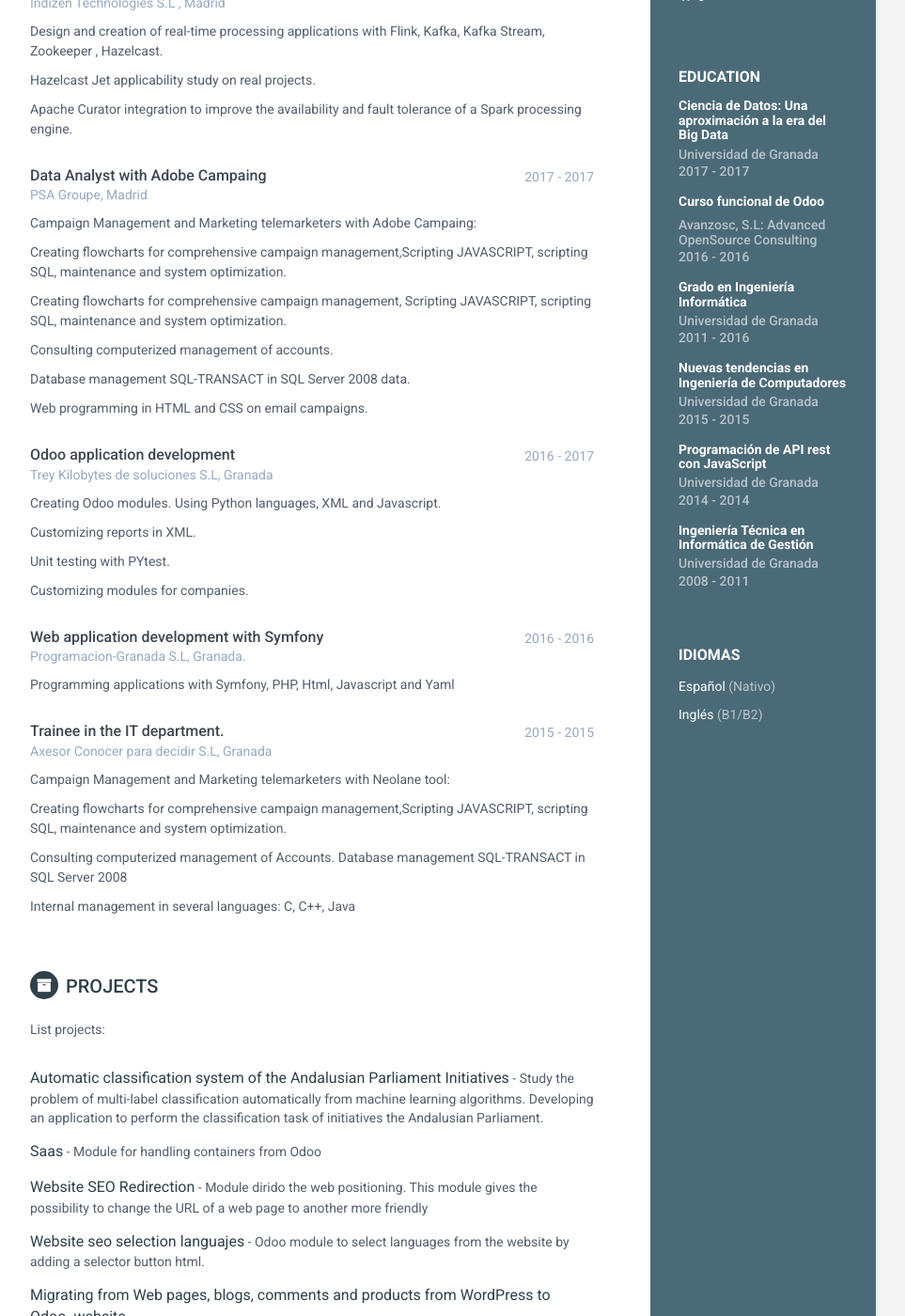
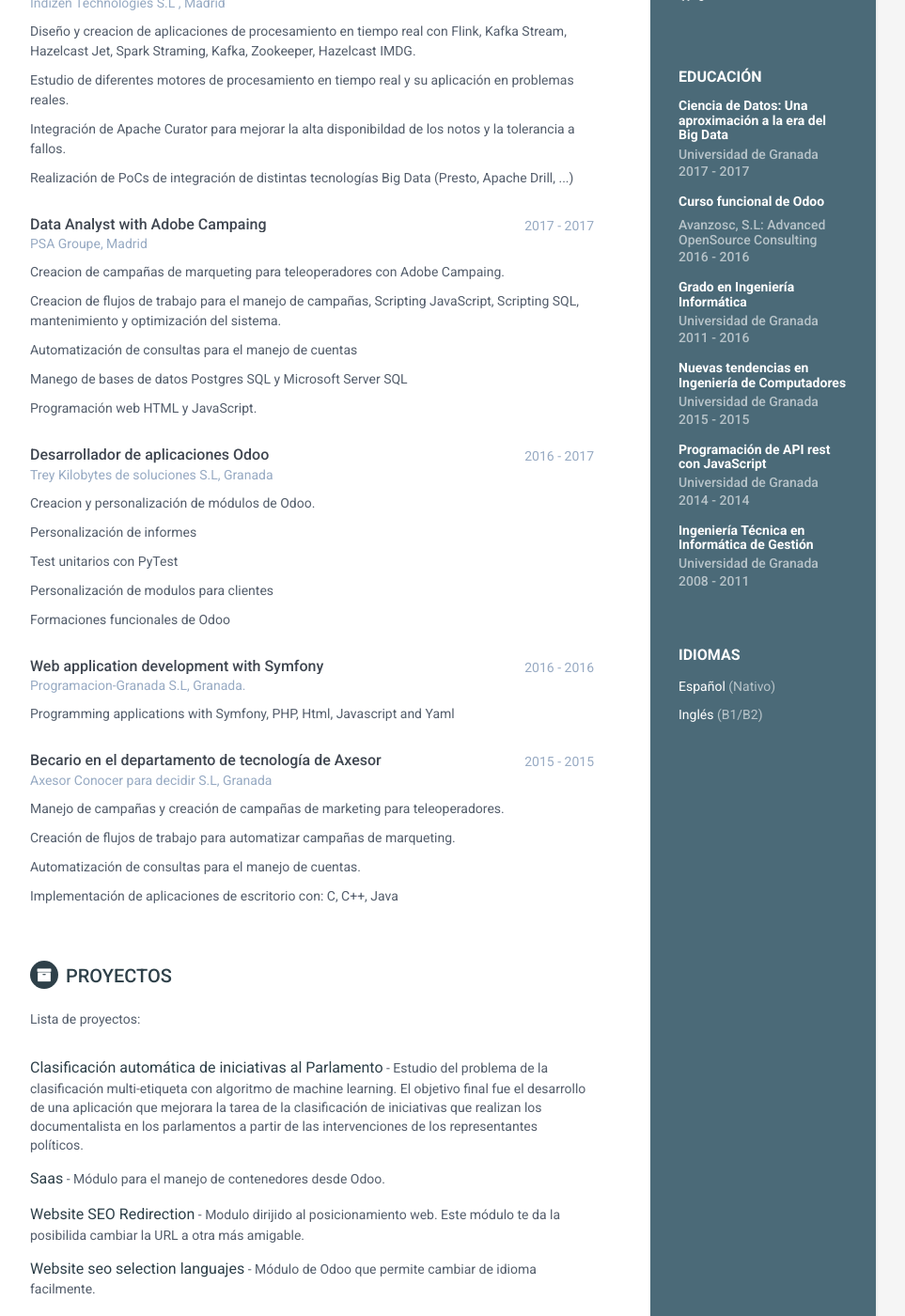
Before and after one commit to josearcosaneas/josearcosaneas.github.io, a Jekyll site: the page built from index2.html, in a window 1280 px wide and 1400 px high, scrolled down 476 px. Shown: the whole window at 94% size, without its empty margins (188-1151 px from the left). Built offline with Jekyll 4.4.1, drawn with Linux system fonts in a browser that asks for light colours; some of the changed text lies outside the part shown.

Commit message:
Including changes

```diff
--- a/_includes/career-profile.html
+++ b/_includes/career-profile.html
@@ -1,5 +1,5 @@
 <section class="section summary-section">
-<h2 class="section-title"><i class="fa fa-user"></i>Career Profile</h2>
+<h2 class="section-title"><i class="fa fa-user"></i>Descripción</h2>
 <div class="summary">
     <p>Actualmente trabajo de Ingeníero de Datos en Indizen Technologies.
     Tengo experiencia en el desarrollo de aplicaciones web, servidores, sistemas ERP, creación de modelos predictivos y anásisi del lenguaje natural.
--- a/_includes/education.html
+++ b/_includes/education.html
@@ -1,5 +1,5 @@
  <div class="education-container container-block">
-<h2 class="container-block-title">Education</h2>
+<h2 class="container-block-title">Educación</h2>
 <div class="item">
     <h4 class="degree">Ciencia de Datos: Una aproximación a la era del Big Data</h4>
     <h5 class="meta">Universidad de Granada</h5>
--- a/_includes/experience.html
+++ b/_includes/experience.html
@@ -1,5 +1,5 @@
 <section class="section experiences-section">
-                <h2 class="section-title"><i class="fa fa-briefcase"></i>Experiences</h2>
+                <h2 class="section-title"><i class="fa fa-briefcase"></i>Experiencia laboral</h2>
 
                  <div class="item">
                     <div class="meta">
@@ -10,11 +10,13 @@
                         <div class="company">Indizen Technologies S.L , Madrid</div>
                     </div><!--//meta-->
                     <div class="details">
-                        <p>Design and creation of real-time processing applications with Flink, Kafka, Kafka Stream, Zookeeper , Hazelcast.
+                        <p>Diseño y creacion de aplicaciones de procesamiento en tiempo real con Flink, Kafka Stream, Hazelcast Jet, Spark Straming, Kafka, Zookeeper, Hazelcast IMDG.
                         </p>
-                        <p>Hazelcast Jet applicability study on real projects.
+                        <p>Estudio de diferentes motores de procesamiento en tiempo real y su aplicación en problemas reales.
                         </p>
-                        <p>Apache Curator integration to improve the availability and fault tolerance of a Spark processing engine.
+                        <p>Integración de Apache Curator para mejorar la alta disponibildad de los notos y la tolerancia a fallos.
+                        </p>
+                        <p>Realización de PoCs de integración de distintas tecnologías Big Data (Presto, Apache Drill, ...)
                         </p>
 
                     </div><!--//details-->
@@ -28,32 +30,31 @@
                         <div class="company">PSA Groupe, Madrid</div>
                     </div><!--//meta-->
                     <div class="details">
-                        <p>Campaign Management and Marketing telemarketers with Adobe Campaing:
+                        <p>Creacion de campañas de marqueting para teleoperadores con Adobe Campaing.
                         </p>
-                        <p>Creating flowcharts for comprehensive campaign management,Scripting JAVASCRIPT, scripting SQL, maintenance and system optimization.
+                        <p>Creacion de flujos de trabajo para el manejo de campañas, Scripting JavaScript, Scripting SQL, mantenimiento y optimización del sistema.
                         </p>
-                        <p>Creating flowcharts for comprehensive campaign management, Scripting JAVASCRIPT,
-scripting SQL, maintenance and system optimization.</p>
-                        <p>Consulting computerized management of accounts.</p>
-                        <p>Database management SQL-TRANSACT in SQL Server 2008 data.</p>
-                        <p>Web programming in HTML and CSS on email campaigns.</p>
-                    </div><!--//details-->
-                </div><!--//item-->
+                        <p>Automatización de consultas para el manejo de cuentas</p>
+                        <p>Manego de bases de datos Postgres SQL y Microsoft Server SQL</p>
+                        <p>Programación web HTML y JavaScript.</p>
+                    </div>
+                </div>
                 <div class="item">
                     <div class="meta">
                         <div class="upper-row">
-                            <h3 class="job-title">Odoo application development</h3>
+                            <h3 class="job-title">Desarrollador de aplicaciones Odoo</h3>
                             <div class="time">2016 - 2017</div>
                         </div><!--//upper-row-->
                         <div class="company">Trey Kilobytes de soluciones S.L, Granada</div>
                     </div><!--//meta-->
                     <div class="details">
-                        <p>Creating Odoo modules. Using Python languages, XML and Javascript.</p>
-                        <p>Customizing reports in XML.</p>
-                        <p>Unit testing with PYtest.</p>
-                        <p>Customizing modules for companies.</p>
-                    </div><!--//details-->
-                </div><!--//item-->
+                        <p>Creacion y personalización de módulos de Odoo.</p>
+                        <p>Personalización de informes</p>
+                        <p>Test unitarios con PyTest</p>
+                        <p>Personalización de modulos para clientes</p>
+                        <p>Formaciones funcionales de Odoo</p>
+                    </div>
+                </div>
 
                 <div class="item">
                     <div class="meta">
@@ -72,19 +73,19 @@ scripting SQL, maintenance and system optimization.</p>
                 <div class="item">
                     <div class="meta">
                         <div class="upper-row">
-                            <h3 class="job-title">Trainee in the IT department.</h3>
+                            <h3 class="job-title">Becario en el departamento de tecnología de Axesor</h3>
                             <div class="time">2015 - 2015</div>
                         </div><!--//upper-row-->
                         <div class="company">Axesor Conocer para decidir S.L, Granada</div>
                     </div><!--//meta-->
                     <div class="details">
-                        <p>Campaign Management and Marketing telemarketers with Neolane tool:
+                        <p>Manejo de campañas y creación de campañas de marketing para teleoperadores.
                         </p>
-                        <p>Creating flowcharts for comprehensive campaign management,Scripting JAVASCRIPT, scripting SQL, maintenance and system optimization.
+                        <p>Creación de flujos de trabajo para automatizar campañas de marqueting.
                         </p>
-                        <p>Consulting computerized management of Accounts. Database management SQL-TRANSACT in SQL Server 2008
+                        <p>Automatización de consultas para el manejo de cuentas.
                         </p>
-                        <p>Internal management in several languages: C, C++, Java
+                        <p>Implementación de aplicaciones de escritorio con: C, C++, Java
                         </p>
                     </div><!--//details-->
                 </div><!--//item-->
--- a/_includes/projects.html
+++ b/_includes/projects.html
@@ -1,33 +1,32 @@
 <section class="section projects-section">
-    <h2 class="section-title"><i class="fa fa-archive"></i>Projects</h2>
+    <h2 class="section-title"><i class="fa fa-archive"></i>Proyectos</h2>
     <div class="intro">
-        <p>List projects:</p>
+        <p>Lista de proyectos:</p>
     </div><!--//intro-->
 
     <div class="item">
-        <span class="project-title"><a href="#" target="_blank">Automatic classification system of the Andalusian Parliament Initiatives</a></span> -
-        <span class="project-tagline">Study the problem of multi-label classification automatically from machine learning
-algorithms. Developing an application to perform the classification task of initiatives the Andalusian Parliament.</span>
+        <span class="project-title"><a href="#" target="_blank">Clasificación automática de iniciativas al Parlamento</a></span> -
+        <span class="project-tagline">Estudio del problema de la clasificación multi-etiqueta con algoritmo de machine learning.
+        El objetivo final fue el desarrollo de una aplicación que mejorara la tarea de la clasificación de iniciativas que realizan los documentalista en los parlamentos a partir de las intervenciones de los representantes políticos.</span>
     </div><!--//item-->
 
     <div class="item">
         <span class="project-title"><a href="#hook">Saas</a></span> -
-        <span class="project-tagline">Module for handling containers from Odoo</span>
+        <span class="project-tagline">Módulo para el manejo de contenedores desde Odoo.</span>
     </div><!--//item-->
 
     <div class="item">
         <span class="project-title"><a href="#" target="_blank">Website SEO Redirection</a></span> -
-        <span class="project-tagline">Module dirido the web positioning. This module gives the possibility to change the URL of a web page to another more friendly</span>
+        <span class="project-tagline">Modulo dirijido al posicionamiento web. Este módulo te da la posibilida cambiar la URL a otra más amigable.</span>
     </div><!--//item-->
 
     <div class="item">
         <span class="project-title"><a href="#" target="_blank">Website seo selection languajes</a></span> -
-        <span class="project-tagline">Odoo module to select languages from the website by adding a selector button html.</span>
+        <span class="project-tagline">Módulo de Odoo que permite cambiar de idioma facilmente.</span>
     </div><!--//item-->
 
     <div class="item">
-        <span class="project-title"><a href="#" target="_blank">Migrating from Web pages, blogs, comments and products from WordPress to Odoo.
-website.</a></span>
+        <span class="project-title"><a href="#" target="_blank">Migración de  OpenERP6 a ODOO. Migración de website de WordPress a Odoo.</a></span>
     </div><!--//item-->
 
 </section><!--//section-->
```
